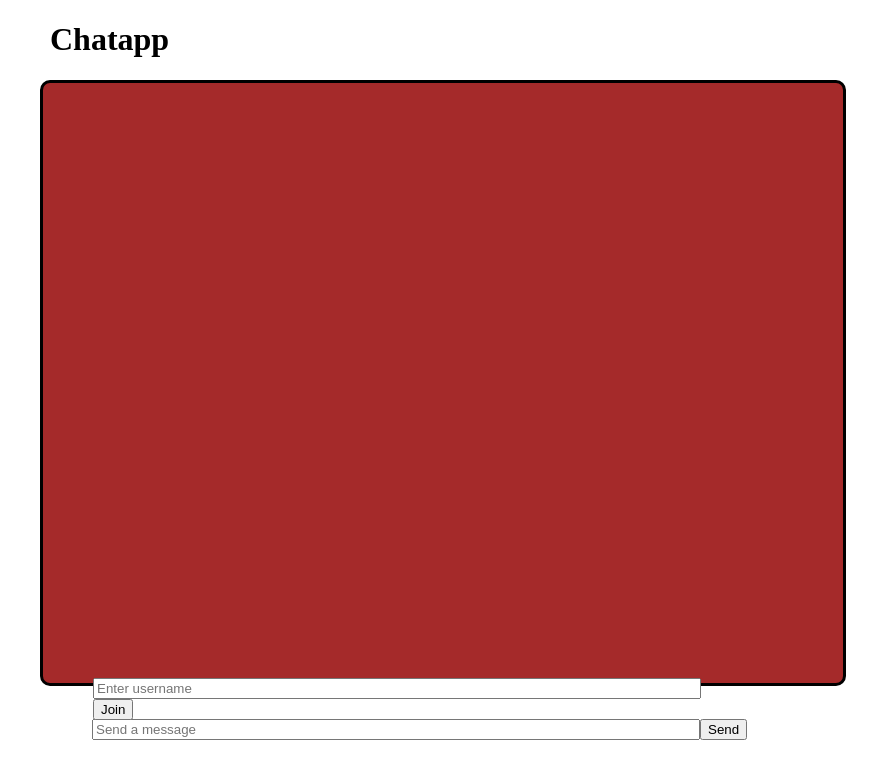
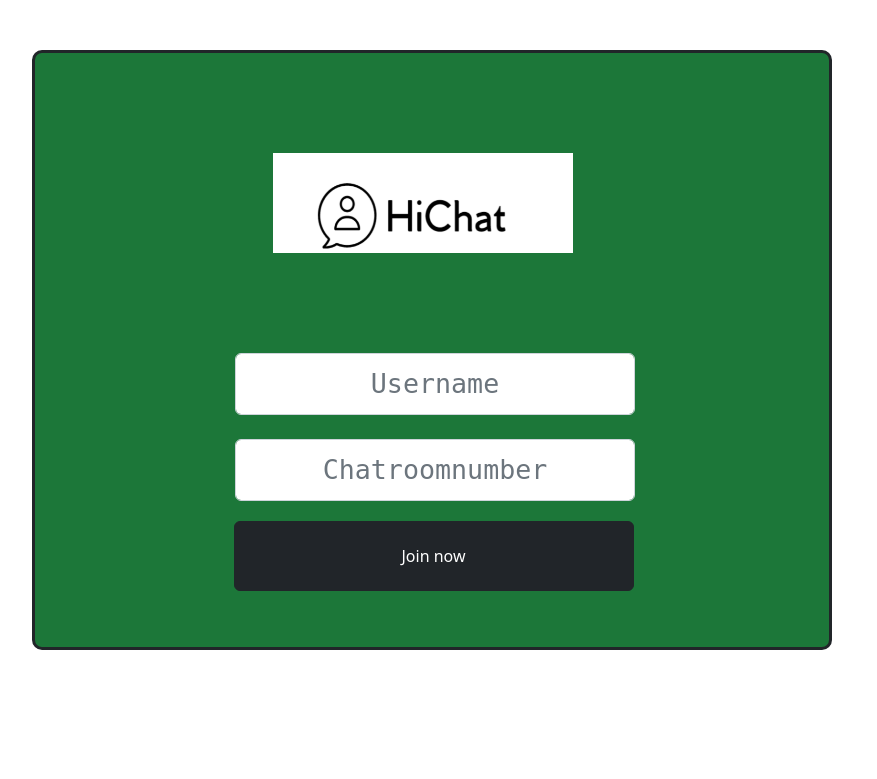
Before and after one commit to AriefBadal23/Socket-IO-Chatapp, a Flask app: page / in a window 1280 px wide. Shown: the top 779 px of the page, without its empty margins (358-1235 px from the left). Run offline with Flask 2, Linux system fonts and the light colour scheme; some libraries are stand-ins or nearby versions.

Commit message:
Change design of app in comparison with wireframe design

```diff
--- a/static/style.css
+++ b/static/style.css
@@ -1,34 +1,38 @@
 h1{
     margin-left: 400px;
 }
-.chat-window{
+.chat-join-form{
+    margin-top: 50px;
     border: solid;
     width: 800px;
     height: 600px;
     margin-bottom: 30px;
-    background-color: brown;
+    background-color: rgb(28, 119, 57);
     border-radius: 10px;
     margin-left: 390px;
 }
+.chat-join-form input{
+    width: 400px;
+    padding: 10px;
+    margin-left: 150pt;
+    margin-top: 100px;
+    margin-bottom: -100px;
+    text-align: center;
+    font-family: 'Roboto Mono', monospace;
+    font-size: 20pt;
+}
+#logo{
+    width: 300px;
+    height: 100px;
+    margin-left: 30%;
+    margin-top: 100px ;
+}
 
-#user_input{
-    width: 100px;
-    text-align: left;
-    width: 600px;
-}
-#username-form{
-    position: fixed;
-    bottom: 0px;
-    margin: 400px;
-    margin-left: 50px;
-    margin-bottom: 80px;
-}
-#submit-form{
-    position: fixed;
-    bottom: 0px;
-    left: 0%;
-    margin-left: 450px;
-    margin-bottom: 60px;
+#join-btn button{
+    margin-top: 120px;
+    margin-left: 25%;
+    width: 400px;
+    height: 70px;
 }
 
 #new-message{
--- a/templates/index.html
+++ b/templates/index.html
@@ -4,65 +4,34 @@
     <meta charset="UTF-8" />
     <meta http-equiv="X-UA-Compatible" content="IE=edge" />
     <meta name="viewport" content="width=device-width, initial-scale=1.0" />
-    <title>Socket.IO chat</title>
+    <title>Document</title>
+    <link
+      href="https://cdn.jsdelivr.net/npm/bootstrap@5.2.0-beta1/dist/css/bootstrap.min.css"
+      rel="stylesheet"
+      integrity="sha384-0evHe/X+R7YkIZDRvuzKMRqM+OrBnVFBL6DOitfPri4tjfHxaWutUpFmBp4vmVor"
+      crossorigin="anonymous"
+    />
+    <script
+      src="https://cdn.jsdelivr.net/npm/bootstrap@5.2.0-beta1/dist/js/bootstrap.bundle.min.js"
+      integrity="sha384-pprn3073KE6tl6bjs2QrFaJGz5/SUsLqktiwsUTF55Jfv3qYSDhgCecCxMW52nD2"
+      crossorigin="anonymous"
+    ></script>
     <link rel="stylesheet" href="{{url_for('static', filename='style.css')}}" />
   </head>
+  <body>
+    <div class="chat-join-form">
+      <img id="logo" src="{{url_for('static', filename='images/logo.png')}}">
+      <div class="mb-3">
+        <input type="text" class="form-control" id="chatUsername" placeholder="Username">
+        <br>
+        <input type="text" class="form-control" id="chatroomNumber" placeholder="Chatroomnumber">
+      </dimaiv>
+      <div id="join-btn">
+        <div class="d-grid gap-2">
+          <button class="btn btn-dark" type="button">Join now</button>
+        </div>
+      </div>
 
-  <body>
-    <h1>Chatapp</h1>
-    <div class="chat-window">
-      <!-- Unordered list where all message will appear -->
-      <ul id="messageslist"></ul>
-      <form id="submit-form" action="">
-        <input id="new-message" placeholder="Send a message" /><button>Send</button></form>
-
-      <form id="username-form">
-        <input type="text" id="user_input" placeholder="Enter username" />
-        <input
-          type="button"
-          id="submit_btn"
-          value="Join"
-          onclick="get_name()"
-        />
-
-      </form>
     </div>
   </body>
-  <script src="/socket.io/socket.io.js"></script>
-  <script>
-    var socket = io();
-
-
-    var submitform = document.getElementById("submit-form");
-    var newmessage = document.getElementById("new-message");
-    var username = document.getElementById("username-form")
-
-    // Maak een eventlistener aan die luistert naar de submit button en maak vervolgens
-    // een functie aan die de waardes uit de inputvelden haalt als er iets wordt ingevuld en deze dan verstuurd (emit)
-    // met de waarde van de inputveld en reset de waarde van de input veld na het drukken op submit.
-    submitform.addEventListener("submit", function (event) {
-      event.preventDefault();
-      if (newmessage.value != " ") {
-        socket.emit("chat message", newmessage.value, username.value);
-        newmessage.value = " ";
-      }
-    });
-
-    // Listen to socket io.events and if there is a new message event add a new list item to the list.
-    socket.on("chat message", function (message) {
-      var item = document.createElement("li");
-      item.textContent = message;
-      messageslist.appendChild(item);
-    });
-
-
-    // logs the id of the connected socket each time the socket is connected
-    socket.on('new user', (username) => {
-      console.log(`${username} has joined the chat!`)
-    })
-
-    socket.on()
-
-
-  </script>
 </html>
```
Also changed, not shown: static/images/logo.png (added).
